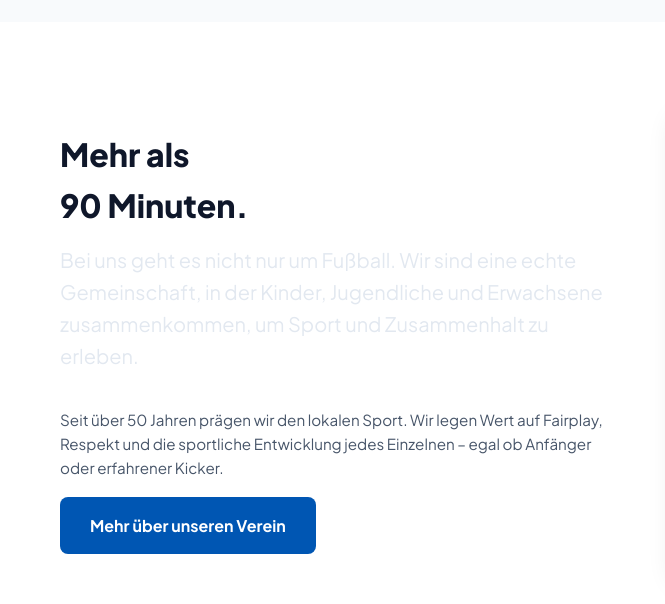
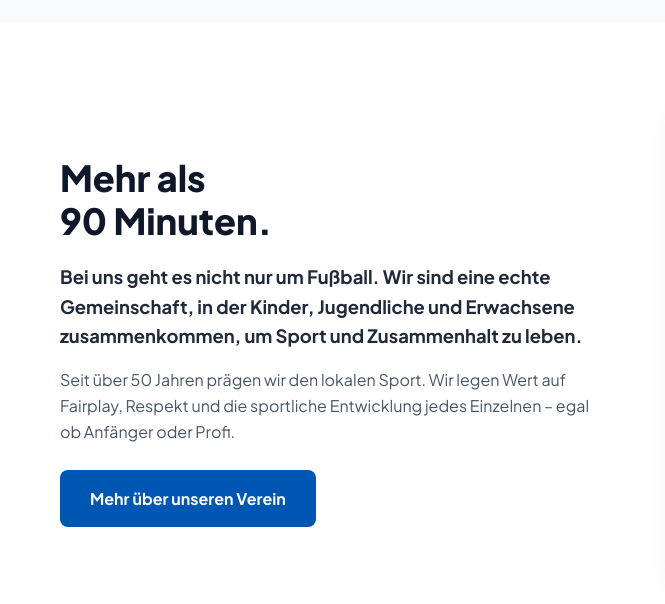
Before and after one commit to Panda5512/sv-blau-weiss, a plain HTML site: page index.html in a window 1280 px wide. Shown: the part 3040-3644 px from the top of the page, 0-665 px from the left. Drawn offline with Linux system fonts and the light colour scheme; grey boxes are pictures that could not be loaded.

Commit message:
Layout und Typografie fuer Abschnitt Verein aktualisiert

```diff
--- a/css/style.css
+++ b/css/style.css
@@ -553,7 +553,7 @@ ul {
 }
 
 /* ==========================================================================
-   9. ÜBER DEN VEREIN (CLUB SECTION)
+   9. ÜBER DEN VEREIN (CLUB SECTION / MEHR ALS 90 MINUTEN)
    ========================================================================== */
 .club-layout {
     display: grid;
@@ -572,6 +572,32 @@ ul {
     object-fit: cover;
     border-radius: var(--radius-lg);
     box-shadow: var(--shadow-md);
+}
+
+/* Typografie & Lesbarkeit für "Mehr als 90 Minuten" */
+.club-title {
+    font-size: 2.25rem;
+    font-weight: 800;
+    color: var(--color-dark);
+    margin-bottom: 20px;
+    line-height: 1.2;
+    text-align: left;
+}
+
+.club-lead-text {
+    font-size: 1.15rem;
+    font-weight: 600;
+    color: var(--color-gray-800);   /* Hoher Kontrast für hervorragende Lesbarkeit */
+    line-height: 1.6;
+    margin-bottom: 16px;
+}
+
+.club-body-text {
+    font-size: 1rem;
+    font-weight: 400;
+    color: var(--color-gray-600);   /* Harmonisches Verhältnis zum Lead-Text */
+    line-height: 1.65;
+    margin-bottom: 24px;
 }
 
 /* ==========================================================================
@@ -873,6 +899,19 @@ textarea.form-control {
         padding: 8px 14px;
         font-size: 0.85rem;
     }
+
+    /* Typografie-Anpassung auf Handys für den Abschnitt ÜBER DEN VEREIN */
+    .club-title {
+        font-size: 1.75rem;
+    }
+
+    .club-lead-text {
+        font-size: 1.05rem;
+    }
+
+    .club-body-text {
+        font-size: 0.95rem;
+    }
 }
 
 @media (max-width: 576px) {
--- a/index.html
+++ b/index.html
@@ -206,22 +206,30 @@
             </div>
         </section>
 
-        <!-- ================= ÜBER DEN VEREIN ================= -->
+        <!-- ==================== ÜBER DEN VEREIN ==================== -->
 <section id="verein" class="section bg-white">
     <div class="container">
         <div class="club-layout">
-                    <div class="club-text">
-                        <h2 class="section-title text-left">Mehr als<br>90 Minuten.</h2>
-                        <p class="hero-subtitle text-dark">Bei uns geht es nicht nur um Fußball. Wir sind eine echte Gemeinschaft, in der Kinder, Jugendliche und Erwachsene zusammenkommen, um Sport und Zusammenhalt zu erleben.</p>
-                        <p class="card-text club-description">Seit über 50 Jahren prägen wir den lokalen Sport. Wir legen Wert auf Fairplay, Respekt und die sportliche Entwicklung jedes Einzelnen – egal ob Anfänger oder erfahrener Kicker.</p>
+
+            <div class="club-content">
+                <h2 class="club-title">Mehr als<br>90 Minuten.</h2>
+                <p class="club-lead-text">
+                    Bei uns geht es nicht nur um Fußball. Wir sind eine echte Gemeinschaft, in der Kinder, Jugendliche und Erwachsene zusammenkommen, um Sport und Zusammenhalt zu leben.
+                </p>
+                <p class="club-body-text">
+                    Seit über 50 Jahren prägen wir den lokalen Sport. Wir legen Wert auf Fairplay, Respekt und die sportliche Entwicklung jedes Einzelnen – egal ob Anfänger oder Profi.
+                </p>
                 <a href="verein.html" class="btn btn-primary">Mehr über unseren Verein</a>
             </div>
+
             <div class="club-image-wrapper">
                 <img src="https://images.unsplash.com/photo-1551958219-acbc608c6377?w=800&auto=format&fit=crop" alt="Fußball auf dem Platz im Sonnenuntergang" class="club-img" loading="lazy" decoding="async">
             </div>
+
         </div>
     </div>
 </section>
+
 
         <!-- ================= PROBETRAINING CTA ================= -->
         <section id="probetraining" class="cta-section">
```
Lines whose indentation alone changed are shown as unchanged.
